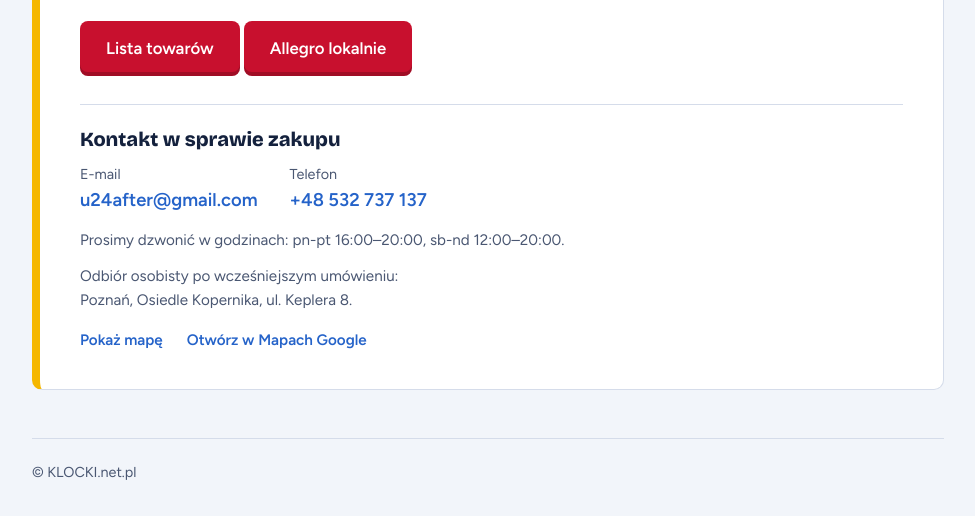
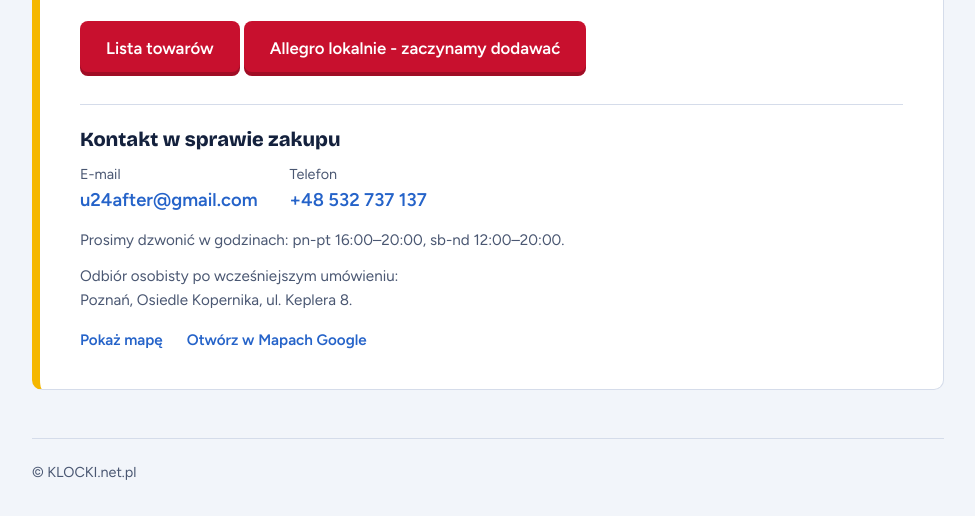
Before and after one commit to marcinmaron/u24after, a plain HTML site: page index.html in a window 1280 px wide. Shown: the part 662-1178 px from the top of the page, without its empty margins (152-1127 px from the left). Drawn offline with nearby package versions, Linux system fonts and the light colour scheme; no server answers.

Commit message:
napis na guziku allegro lokalnie

```diff
--- a/index.html
+++ b/index.html
@@ -85,7 +85,7 @@ footer{border-top:1px solid var(--line);padding:22px 0 32px;font-size:.9rem;colo
       <h2>Towary czekają na nowy dom</h2>
       <p>Sprawdź listę towarów, które nam zostały po zamknięciu działalności.</p>
       <a class="btn" href="stock.html">Lista towarów</a>
-      <a class="btn" href="https://allegrolokalnie.pl/uzytkownik/u24after" target="_blank" rel="noopener">Allegro lokalnie</a>
+      <a class="btn" href="https://allegrolokalnie.pl/uzytkownik/u24after" target="_blank" rel="noopener">Allegro lokalnie - zaczynamy dodawać</a>
 <!-- <a class="btn" href="https://www.vinted.pl/member/3184667513" target="_blank" rel="noopener">Vinted</a> -->
       <div class="contact">
         <h3>Kontakt w sprawie zakupu</h3>
```
